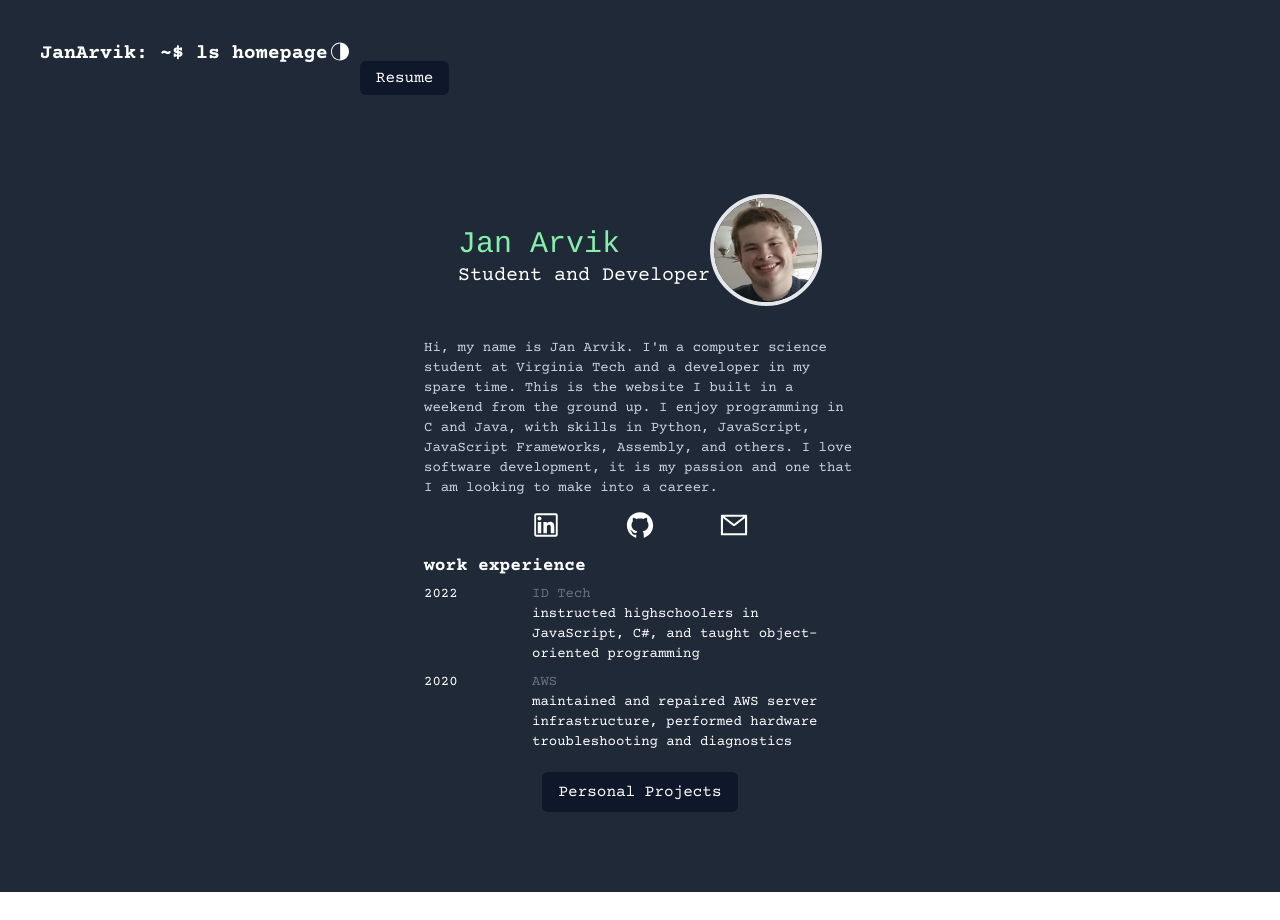
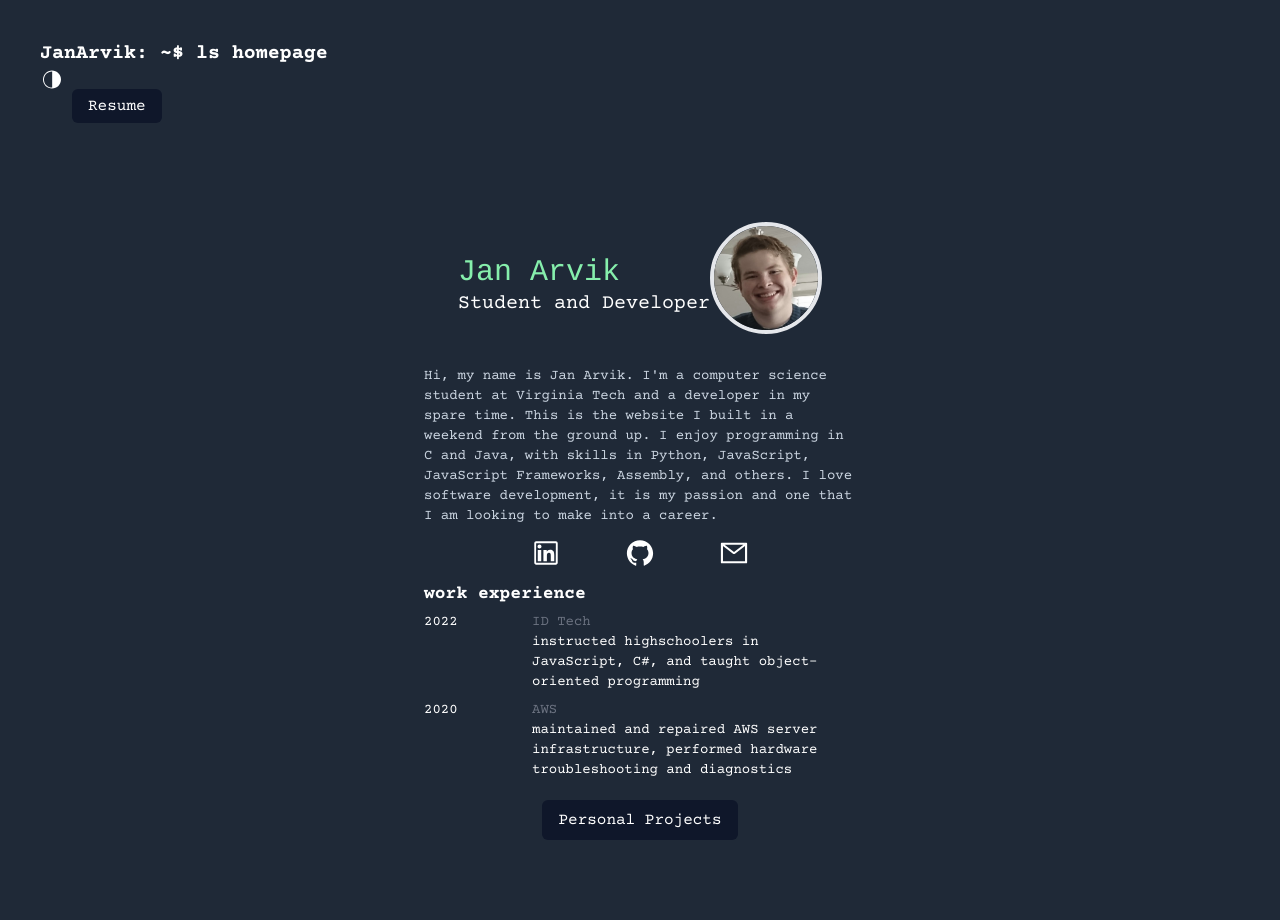
Before and after one commit to Skumbl/NextJS-React-Portfolio, a Next.js app: page / in a window 1280 px wide. Before the commit the page ends 892 px from the top, so only its background shows below. Built offline with nearby package versions, Linux system fonts and the light colour scheme.

Commit message:
fix hopefully

```diff
--- a/pages/index.js
+++ b/pages/index.js
@@ -21,7 +21,7 @@ export default function Home() {
                 <section className='bg-white dark:bg-gray-800'>
 
                     <div className='sm:flex-wrap md:flex lg:flex xl:flex 2xl:flex'>
-                        <nav className='p-10 mb-12 flex justify-between'>
+                        <nav className='p-10 mb-12 justify-between'>
                             <h1 className='font-courierBold text-xl text-black dark:text-white'>
                                 <Link className='hover:text-gray-500' href="/">JanArvik: ~$ ls homepage</Link>
                             </h1>
```
